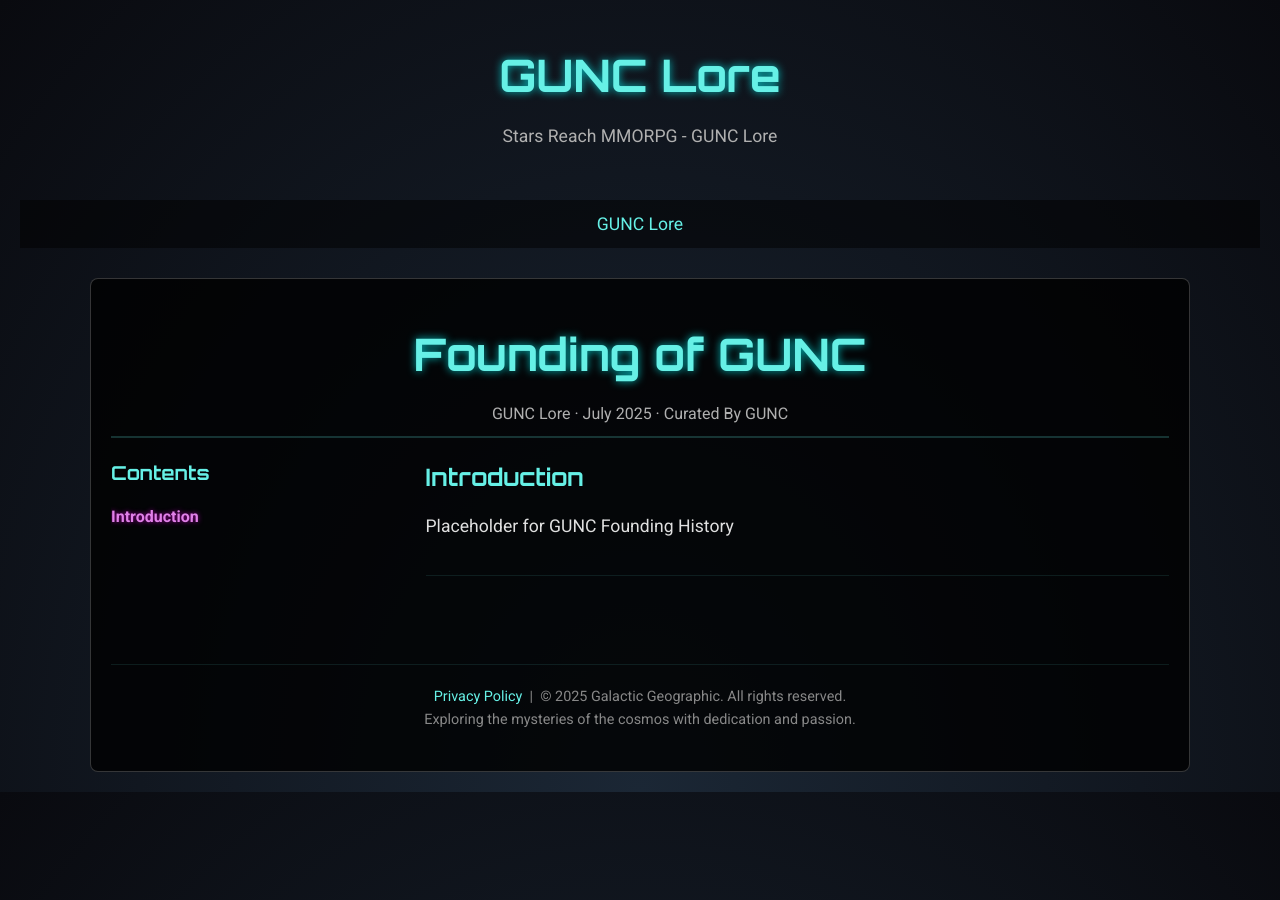
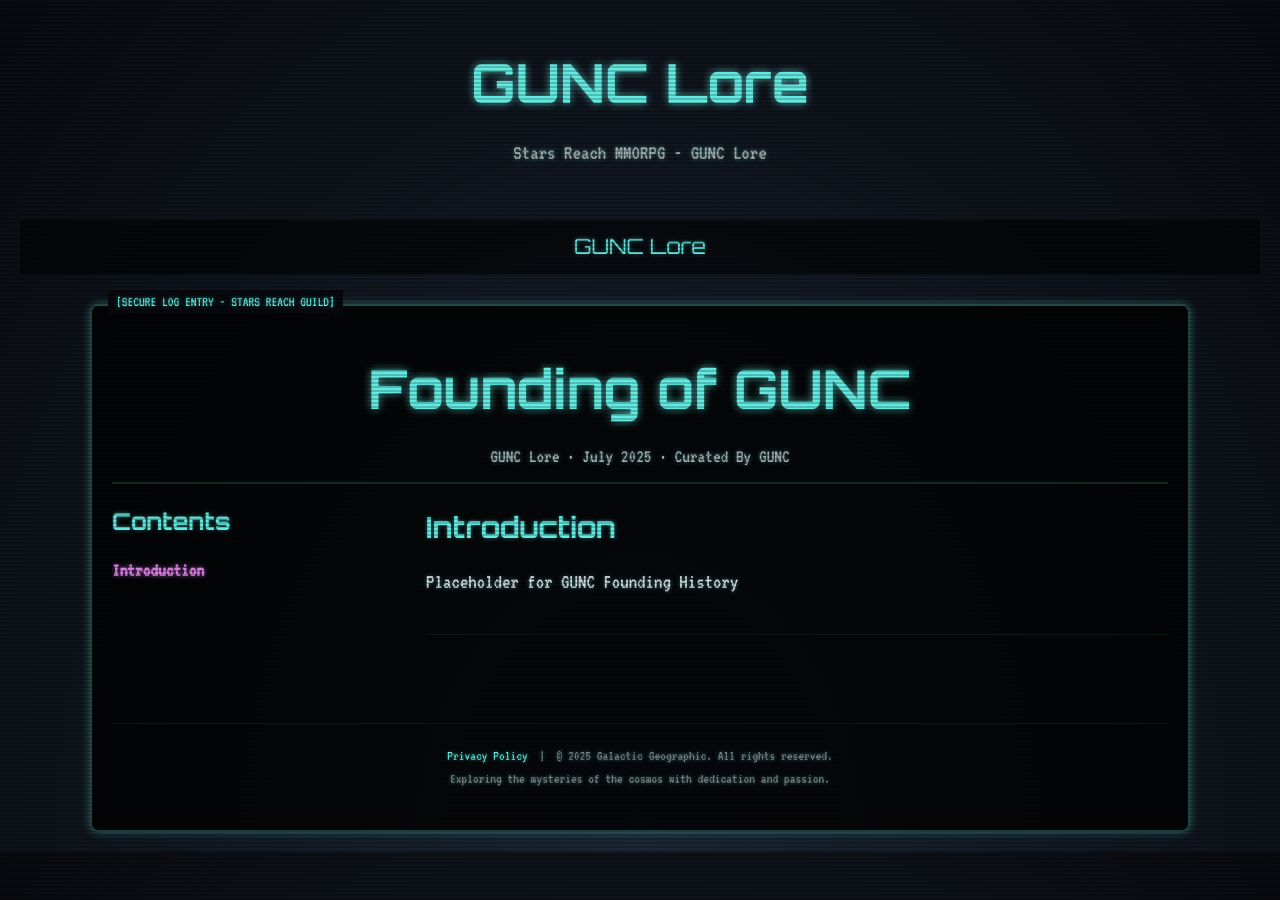
Before and after one commit to drake-vellaut/guncLore, a Jekyll site: the page built from _posts/2025-07-20-lore.html, in a window 1280 px wide. Built offline with Jekyll 4.4.1, drawn with Linux system fonts in a browser that asks for light colours.

Commit message:
css mods

```diff
--- a/_layouts/article.html
+++ b/_layouts/article.html
@@ -34,19 +34,45 @@
 
 
   <style>
-    /* Base Reset */
+    /* articles.css - Styles for the articles page of the Stars Reach guild Jekyll site */
+@import url('https://fonts.googleapis.com/css2?family=VT323&family=Orbitron:wght@400;700&display=swap');
+
 * {
   margin: 0;
   padding: 0;
   box-sizing: border-box;
 }
+
 body {
-      font-family: 'Roboto', sans-serif;
+  font-family: 'VT323', monospace;
   background: radial-gradient(ellipse at bottom, #1b2735 0%, #090a0f 100%);
   color: #e0e0e0;
   padding: 20px;
   line-height: 1.6;
+  font-size: 1.2rem;
+  text-shadow: 0 0 4px rgba(102, 240, 230, 0.5);
+  animation: flicker 0.2s infinite;
 }
+
+@keyframes flicker {
+  0% { opacity: 0.98; }
+  50% { opacity: 1; }
+  100% { opacity: 0.98; }
+}
+
+body::after {
+  content: "";
+  position: fixed;
+  top: 0;
+  left: 0;
+  right: 0;
+  bottom: 0;
+  background: linear-gradient(to bottom, rgba(0, 0, 0, 0) 50%, rgba(0, 0, 0, 0.2) 50%) repeat;
+  background-size: 100% 4px;
+  pointer-events: none;
+  z-index: 10;
+}
+
 a {
   color: #66f0e6;
   text-decoration: none;
@@ -55,26 +81,27 @@ a {
 
 a:hover {
   color: #e080e8;
+  text-shadow: 0 0 5px rgba(224, 128, 232, 0.6);
 }
 
-/* Header */
 header {
   text-align: center;
   padding: 20px 0;
   margin-bottom: 30px;
 }
+
 header h1 {
   font-family: 'Orbitron', sans-serif;
   font-size: 2.8em;
   color: #66f0e6;
-  text-shadow: 0px 0px 8px rgba(0, 255, 255, 0.7);
+  text-shadow: 0 0 8px rgba(102, 240, 230, 0.7);
 }
 
 header h2 {
   font-family: 'Orbitron', sans-serif;
   font-size: 2.2em;
   color: #66f0e6;
-  text-shadow: 0px 0px 8px rgba(0, 255, 255, 0.7);
+  text-shadow: 0 0 8px rgba(102, 240, 230, 0.7);
 }
 
 header p {
@@ -83,9 +110,8 @@ header p {
   color: #b0b0b0;
 }
 
-    /* Navigation Menu (shared by index and article pages) */
 nav {
-      background: rgba(0, 0, 0, 0.5);
+  background: rgba(0, 0, 0, 0.6);
   padding: 10px;
   display: flex;
   justify-content: center;
@@ -93,24 +119,38 @@ header p {
   margin-bottom: 30px;
   flex-wrap: wrap;
 }
+
 nav a {
   color: #66f0e6;
-      text-decoration: none;
+  font-family: 'Orbitron', sans-serif;
   font-size: 1.1em;
-      transition: color 0.3s ease;
 }
+
 nav a:hover {
   color: #e080e8;
 }
 
-    /* Container for the Article */
 .article-container {
   max-width: 1100px;
   margin: 0 auto;
   background: rgba(0, 0, 0, 0.8);
-      border: 1px solid rgba(255, 255, 255, 0.2);
+  border: 2px solid rgba(102, 240, 230, 0.3);
   border-radius: 8px;
   padding: 20px;
+  position: relative;
+  box-shadow: 0 0 10px rgba(102, 240, 230, 0.4);
+}
+
+.article-container::before {
+  content: "[SECURE LOG ENTRY - STARS REACH GUILD]";
+  position: absolute;
+  top: -1rem;
+  left: 1rem;
+  background: #090a0f;
+  padding: 0 0.5rem;
+  color: #66f0e6;
+  font-size: 0.9rem;
+  text-transform: uppercase;
 }
 
 .haiku-row {
@@ -123,11 +163,10 @@ header p {
 
 .haiku-row blockquote {
   flex: 0 1 calc(50% - 20px);
-    background: rgba(255, 255, 255, 0.05);
+  background: rgba(102, 240, 230, 0.05);
   border-left: 4px solid #66f0e6;
   padding: 15px 20px;
   font-style: italic;
-    box-shadow: 0 0 8px rgba(0, 255, 255, 0.3);
   border-radius: 6px;
   color: #e0e0e0;
   transition: transform 0.2s ease;
@@ -149,81 +188,67 @@ header p {
   font-size: 0.95em;
 }
 
-.toc ul li a.active {
-  color: #e080e8;
-  font-weight: bold;
-  text-shadow: 0 0 5px rgba(255, 0, 255, 0.6);
-}
-
-    /* Article Header */
 .article-header {
   text-align: center;
-      border-bottom: 2px solid rgba(102,240,230,0.2);
+  border-bottom: 2px solid rgba(102, 240, 230, 0.2);
   padding-bottom: 10px;
   margin-bottom: 20px;
 }
+
 .article-header h1 {
   font-family: 'Orbitron', sans-serif;
   font-size: 2.8em;
-      margin-bottom: 10px;
   color: #66f0e6;
-      text-shadow: 0px 0px 8px rgba(0, 255, 255, 0.7);
+  text-shadow: 0 0 8px rgba(102, 240, 230, 0.7);
 }
+
 .subheader {
   color: #b0b0b0;
   font-size: 1em;
 }
 
-    /* Layout for Table of Contents and Main Content */
 .content-wrapper {
   display: flex;
   gap: 30px;
   align-items: flex-start;
 }
 
-    /* Table of Contents Sidebar */
 .toc {
   position: sticky;
   top: 20px;
-  align-self: start; /* ensure it respects flex container sizing */
-  max-height: 95vh; /* limits height to 80% of the viewport */
-  overflow-y: auto; /* enables vertical scrollbar if content overflows */
-  padding-right: 10px; /* prevents scrollbar from overlapping text */
+  align-self: start;
+  max-height: 95vh;
+  overflow-y: auto;
+  padding-right: 10px;
   width: 25%;
   max-width: 25%;
 }
-    .toc h3 {
+
+.toc h3, .toc h4 {
   font-family: 'Orbitron', sans-serif;
   font-size: 1.2em;
   margin-bottom: 15px;
   color: #66f0e6;
 }
 
-.toc h4 {
-      font-family: 'Orbitron', sans-serif;
-      font-size: 1.0em;
-      margin-bottom: 15px;
+.toc ul {
+  list-style: none;
+}
+
+.toc ul li {
+  margin-bottom: 10px;
+}
+
+.toc ul li a {
   color: #66f0e6;
 }
 
-    .toc ul {
-      list-style: none;
-	display: block;
-
-    }
-    .toc ul li {
-      margin-bottom: 10px;
-    }
-    .toc ul li a {
-      text-decoration: none;
-      color: #66f0e6;
-      transition: color 0.3s;
-    }
-    .toc ul li a:hover {
+.toc ul li a.active {
   color: #e080e8;
+  font-weight: bold;
+  text-shadow: 0 0 5px rgba(224, 128, 232, 0.6);
 }
 
-    /* Main Article Content */
 .article-content {
   flex: 3;
   padding-left: 20px;
@@ -239,58 +264,49 @@ header p {
 .photo-grid-4 img {
   width: 100%;
   border-radius: 4px;
-  border: 1px solid rgba(102,240,230,0.3);
-  box-shadow: 0 0 8px rgba(102,240,230,0.4);
+  border: 1px solid rgba(102, 240, 230, 0.3);
+  box-shadow: 0 0 8px rgba(102, 240, 230, 0.4);
 }
 
-.article-content section ul {
- margin-left: 25px;
-}
 .article-content section {
   margin-bottom: 40px;
   padding-bottom: 20px;
-      border-bottom: 1px solid rgba(102,240,230,0.1);
+  border-bottom: 1px solid rgba(102, 240, 230, 0.1);
 }
-    .article-content section h2 {
-      font-family: 'Orbitron', sans-serif;
-      margin-bottom: 15px;
-      color: #66f0e6;
-    }
+
+.article-content section h2,
 .article-content section h3,
 .article-content section h4 {
   font-family: 'Orbitron', sans-serif;
   margin-bottom: 15px;
   color: #66f0e6;
 }
-.article-content section h2 h3 h4 {
-      font-family: 'Orbitron', sans-serif;
-      margin-bottom: 15px;
-      color: #66f0e6;
-    }
+
 .article-content section p {
   margin-bottom: 15px;
   font-size: 1.1em;
 }
+
 .article-content section img {
   width: 100%;
   display: block;
   margin: 20px 0;
   border-radius: 4px;
-  border: 1px solid rgba(102,240,230,0.3);
-  box-shadow: 0 0 8px rgba(102,240,230,0.4);
+  border: 1px solid rgba(102, 240, 230, 0.3);
+  box-shadow: 0 0 8px rgba(102, 240, 230, 0.4);
 }
 
-    /* Responsive Video Container */
 .video-container {
   position: relative;
-      padding-bottom: 56.25%; /* 16:9 Aspect Ratio */
+  padding-bottom: 56.25%;
   height: 0;
   overflow: hidden;
   margin: 20px 0;
-      border: 1px solid rgba(102,240,230,0.3);
+  border: 1px solid rgba(102, 240, 230, 0.3);
   border-radius: 4px;
-      box-shadow: 0px 0px 10px rgba(102,240,230,0.7);
+  box-shadow: 0 0 10px rgba(102, 240, 230, 0.7);
 }
+
 .video-container iframe {
   position: absolute;
   top: 0;
@@ -315,10 +330,12 @@ header p {
   position: fixed;
   z-index: 999;
   padding-top: 60px;
-  left: 0; top: 0;
-  width: 100%; height: 100%;
+  left: 0;
+  top: 0;
+  width: 100%;
+  height: 100%;
   overflow: auto;
-  background-color: rgba(0,0,0,0.9);
+  background-color: rgba(0, 0, 0, 0.9);
 }
 
 .modal-content {
@@ -342,7 +360,6 @@ header p {
   color: #ccc;
   padding: 10px;
 }
-
 
 .toc-toggle {
   display: none;
@@ -357,50 +374,48 @@ header p {
   cursor: pointer;
 }
 
-    /* Responsive Adjustments */
+code, pre {
+  background: rgba(0, 0, 0, 0.9);
+  border: 1px solid #66f0e6;
+  padding: 0.5rem;
+  display: block;
+  margin: 1rem 0;
+  white-space: pre-wrap;
+  box-shadow: inset 0 0 5px rgba(102, 240, 230, 0.2);
+  font-size: 1em;
+}
+
 @media (max-width: 768px) {
   html, body {
-    touch-action: manipulation; /* Prevent double-tap zoom */
+    touch-action: manipulation;
   }
-
   .content-wrapper {
-    display: block; /* Avoid flex recalculations */
-    min-height: auto;
-    overflow: visible;
+    display: block;
   }
-
   .haiku-row blockquote {
     flex: 1 1 100%;
   }
-
   .modal-content {
     max-width: 95%;
     max-height: 70vh;
   }
-
   .modal-close {
     top: 10px;
     right: 20px;
     font-size: 30px;
   }
-
   #modalCaption {
     font-size: 0.9rem;
   }
-
   .article-content {
     width: 100%;
     padding-left: 0;
     overflow-wrap: break-word;
     word-break: break-word;
-    overflow: visible;
-    contain: layout; /* Isolate layout recalculations */
   }
-
   .article-content section {
     max-width: 100%;
   }
-
   .article-content img,
   .article-content iframe,
   .article-content video {
@@ -409,73 +424,51 @@ header p {
     display: block;
     border-radius: 4px;
     border: 1px solid rgba(102, 240, 230, 0.2);
-    box-shadow: none; /* Remove GPU-heavy effects */
   }
-
   .toc {
-  position: sticky; /* disables sticky */
-  Top: 0;
-  z-index: 100;
+    position: relative;
     background: rgba(0, 0, 0, 0.85);
     margin-bottom: 20px;
-  border: 1px solid rgba(255, 255, 255, 0.15);
+    border: 1px solid rgba(102, 240, 230, 0.15);
     border-radius: 6px;
     width: 100%;
     max-width: 100%;
     max-height: 80vh;
-  overflow-y: auto; /* enables scroll */
+    overflow-y: auto;
     overflow-x: hidden;
-  box-shadow: none;
-  backdrop-filter: none;
   }
-
-
-
-  .toc h3 {
+  .toc h3, .toc h4 {
     font-size: 1.1em;
     margin-bottom: 10px;
   }
-
-  .toc h4 {
-    font-size: 0.9em;
-    margin-bottom: 10px;
-  }
-
   .toc ul li {
     margin-bottom: 8px;
   }
-
   .toc ul ul {
     margin-left: 10px;
-    border-left: 1px solid rgba(255, 255, 255, 0.2);
+    border-left: 1px solid rgba(102, 240, 230, 0.2);
     padding-left: 10px;
   }
-
   .article-content section h2,
   .article-content section h3,
   .article-content section h4 {
     scroll-margin-top: 125px;
   }
-
   .article-header h1,
   header h1 {
     font-size: 2em;
   }
-
   .article-header h2,
   header h2 {
     font-size: 1.6em;
   }
-
   .toc-toggle {
     display: block;
     margin-bottom: 10px;
   }
-
   .toc ul {
     display: none;
   }
-
   .toc.open ul {
     display: block;
   }
```
Also changed, not shown: other parts of _layouts/article.html (+3 -3 lines), assets/css/futuristic.css (+90 -35 lines). Lines whose indentation alone changed are shown as unchanged.
